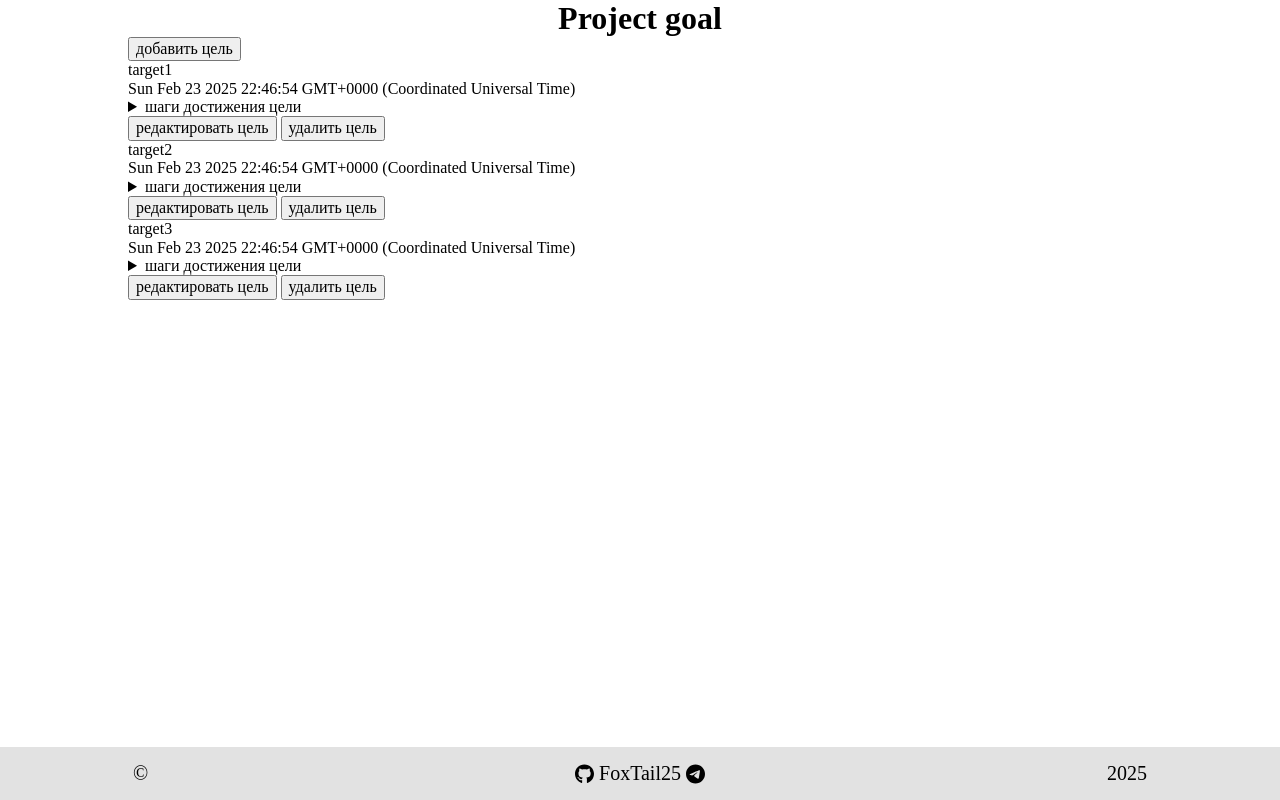
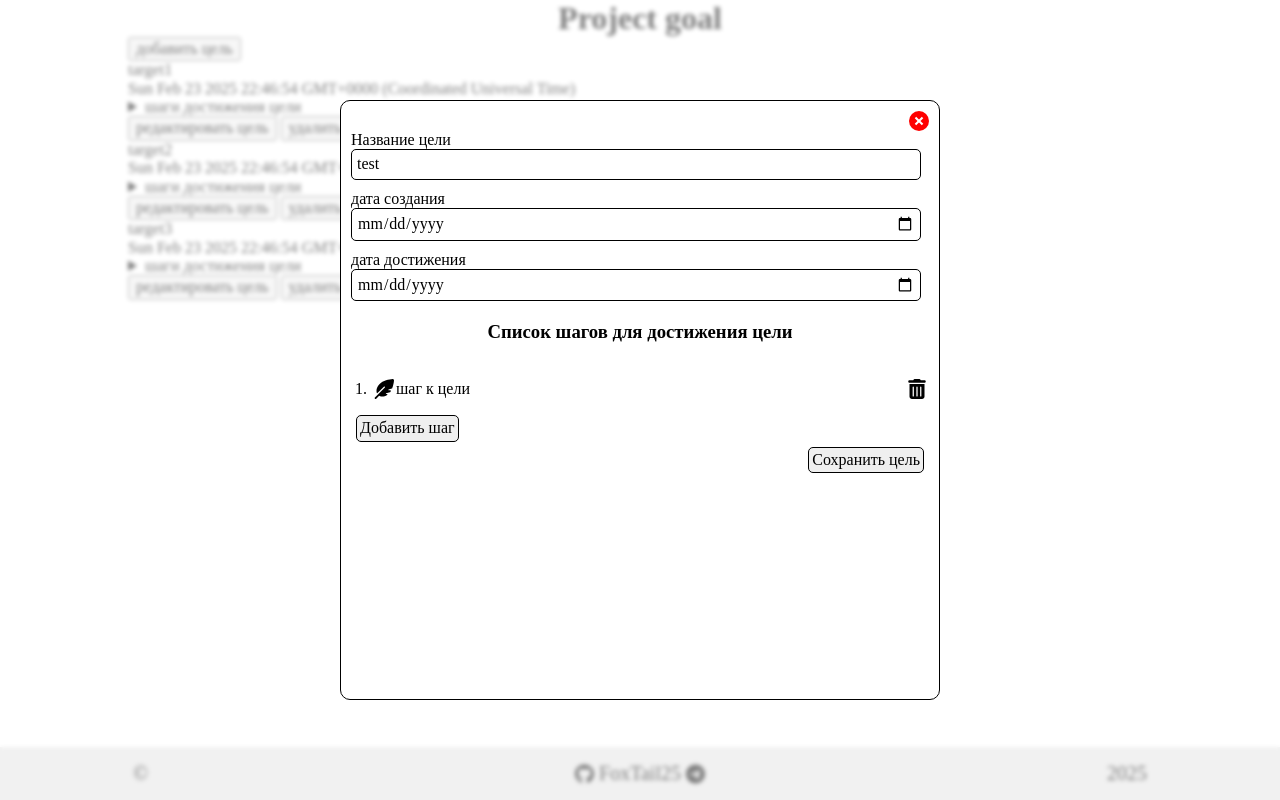
Before and after one commit to FoxTail25/code_mu_proj_organizer_goal, a plain HTML site: page index.html in a window 1280 px wide. Both pictures are taken after a click on the button "добавить цель". Drawn offline with Linux system fonts and the light colour scheme.

Commit message:
решил косяк с анимацией

```diff
--- a/css/index/popup.css
+++ b/css/index/popup.css
@@ -5,18 +5,20 @@
   background: rgba(255, 255, 255, 0.5);
   backdrop-filter: blur(2px);
   top: 0vh;
-  transition: top 0.2s;
+  transition:opacity .3s .3s, top .3s ;
+
 }
 #popUp-bg.hide {
   top: -100vh;
-  transition: top 0.2s 0.2s;
+  transition: top 0.2s 0.3s;
   .popup-window {
     opacity: 0;
-    transition: opacity 0.2s;
+    transition: opacity 0.3s ;
   }
 }
 
 .popup-window {
+  background:white;
   position: absolute;
   left: 50%;
   top: 50%;
@@ -25,10 +27,10 @@
   max-width: 600px;
   height: 80vh;
   max-height: 600px;
-  opacity: 1;
   padding: 10px;
   box-sizing: border-box;
-  transition: opacity 0.3s 0.2s;
+  opacity: 1;
+  transition:opacity .3s .4s, top .2s;
 
   border: 1px solid black;
   border-radius: 10px;
--- a/index.html
+++ b/index.html
@@ -91,9 +91,8 @@
             Cписок шагов для достижения цели
           </h3>
           <ol id="steps-to-target" >
-            <li><button class="update-step" title="редактировать шаг">edit</button><span class="step-text">1</span><button class="delete-step" title="удалить шаг">d</button></li>
-            <li><button class="update-step" title="редактировать шаг">edit</button><span class="step-text">2</span><button class="delete-step" title="удалить шаг">d</button></li>
-            <li><button class="update-step" title="редактировать шаг">edit</button><span class="step-text">3</span><button class="delete-step" title="удалить шаг">d</button></li>
+            <li><button class="update-step" title="редактировать шаг">edit</button><span class="step-text">шаг к цели</span><button class="delete-step" title="удалить шаг">d</button></li>
+
           </ol>
           <button id="add-step">Добавить шаг</button>
           <button id="add-target">Сохранить цель</button>
--- a/js/index.js
+++ b/js/index.js
@@ -6,7 +6,7 @@ import { goalPresentWork } from "./index/targetVidj.js";
 // элементы PopUp
 const addTargetBtn = document.getElementById("addTargetBtn");
 const PopUpCloseBtn = document.getElementById("popUpCloseBtn");
-addTargetBtn.addEventListener('click', popUpWork.popUpOpen)
+addTargetBtn.addEventListener('click', () => popUpWork.popUpOpen())
 
 userTarget.addTarget({
   id: "",
--- a/js/index/pop_up_work.js
+++ b/js/index/pop_up_work.js
@@ -1,28 +1,43 @@
-let popUpwindow = document.querySelector('.popup-window');
+let popUpwindow = document.querySelector(".popup-window");
 let newPopUpWindow = popUpwindow.cloneNode(true);
 newPopUpWindow.removeAttribute("id");
-// console.log(newPopUpWindow)
-const originalPopUp = document.getElementById('popup-window-sample')
-originalPopUp.parentElement.removeChild(originalPopUp)
 
-
+const originalPopUp = document.getElementById("popup-window-sample");
+originalPopUp.parentElement.removeChild(originalPopUp);
 
 class PopUpAllWork {
-  constructor(nodeElement){
-    this.pop = nodeElement;
-    console.log('pp',this.pop)
-  }
-  popUpOpen(){
-    console.log('pp',this.pop)
-    console.log(this.pop)
-    // console.log(this.popUpWindowBg)
+  constructor(nodeElement) {
+    this.popUpWindow = nodeElement;
+    console.log("pp", this.pop);
   }
 
+  popUpBg = document.getElementById("popUp-bg");
+  newPopUpWindow;
+  popUpCloseBtn
+  _createPopUp() {
+    this.newPopUpWindow = this.popUpWindow.cloneNode(true);
+    this.popUpBg.appendChild(this.newPopUpWindow);
+    console.dir(newPopUpWindow);
+    setTimeout(() =>{
+      this.popUpBg.classList.remove("hide");
+    }, 1) // необходимая отсановка для работы анимации
+    this.popUpCloseBtn = this.newPopUpWindow.querySelector("#popUpCloseBtn");
+    this.popUpCloseBtn.addEventListener('click', ()=> this.popUpClose());
+  }
+
+  popUpOpen() {
+    this._createPopUp();
+  }
+  popUpClose() {
+    this.popUpBg.classList.add("hide");
+    setTimeout(() => {
+      // this.popUpCloseBtn.removeEventListener('click', ()=> this.popUpClose());
+      this.popUpBg.removeChild(this.newPopUpWindow);
+    }, 500);//время на отработку анимации
+  }
 }
 
 export const popUpWork = new PopUpAllWork(newPopUpWindow);
-
-
 
 // createPopUp(){
 //   this.popUpwindowBg.appenChild(this.popUpWindow)
```
Lines whose indentation alone changed are shown as unchanged.
